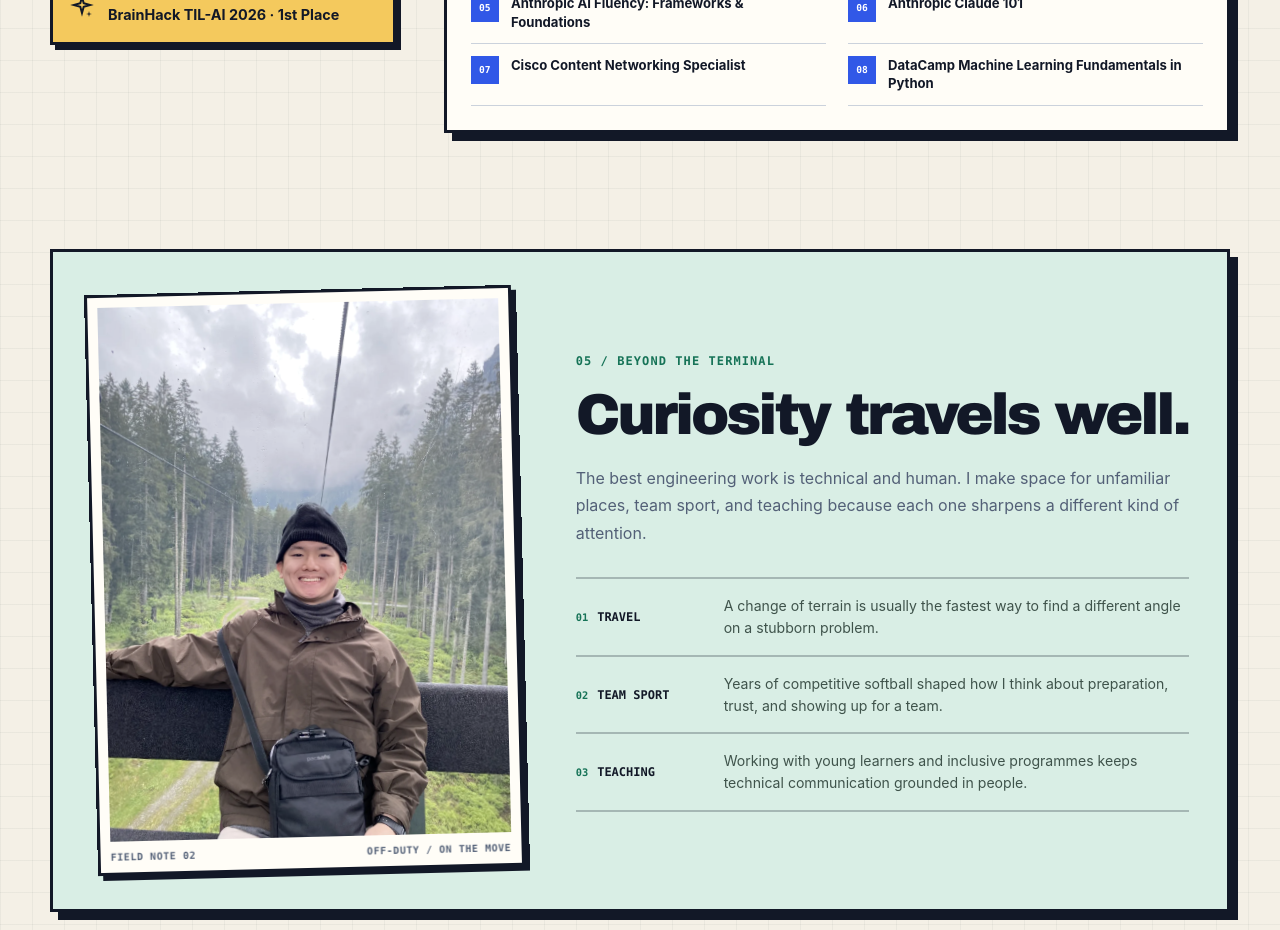
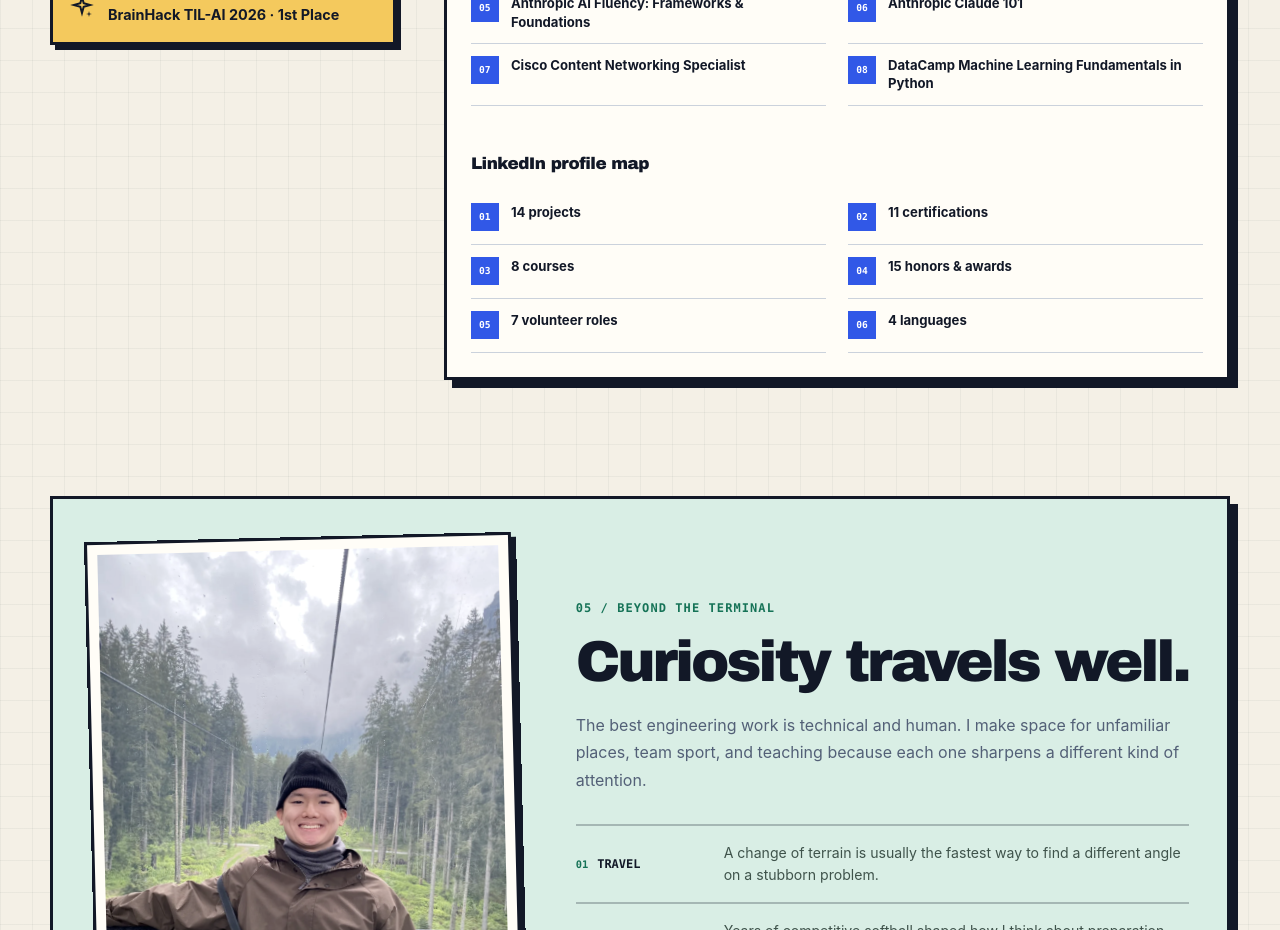
Before and after one commit to Manutd1234/Personal-Website, a React (Vite) app: page / in a window 1280 px wide. Shown: the part 5220-6150 px from the top of the page. Built offline with nearby package versions, Linux system fonts and the light colour scheme.

Commit message:
Add LinkedIn profile map
Expose the public profile's project, certification, course, award, volunteer, and language counts alongside the existing toolkit.

```diff
--- a/src/components/Toolkit.jsx
+++ b/src/components/Toolkit.jsx
@@ -1,4 +1,4 @@
-import { credentials, skillGroups } from '../data/portfolio.js';
+import { credentials, linkedinSnapshot, skillGroups } from '../data/portfolio.js';
 import { SparkIcon } from './Icons.jsx';
 
 export default function Toolkit() {
@@ -46,6 +46,18 @@ export default function Toolkit() {
             ))}
           </ol>
         </div>
+
+        <div className="credential-block">
+          <h3>LinkedIn profile map</h3>
+          <ol>
+            <li><span>01</span>{linkedinSnapshot.projectCount} projects</li>
+            <li><span>02</span>{linkedinSnapshot.certificationCount} certifications</li>
+            <li><span>03</span>{linkedinSnapshot.courseCount} courses</li>
+            <li><span>04</span>{linkedinSnapshot.awardCount} honors &amp; awards</li>
+            <li><span>05</span>{linkedinSnapshot.volunteerCount} volunteer roles</li>
+            <li><span>06</span>{linkedinSnapshot.languageCount} languages</li>
+          </ol>
+        </div>
       </div>
     </section>
   );
```
